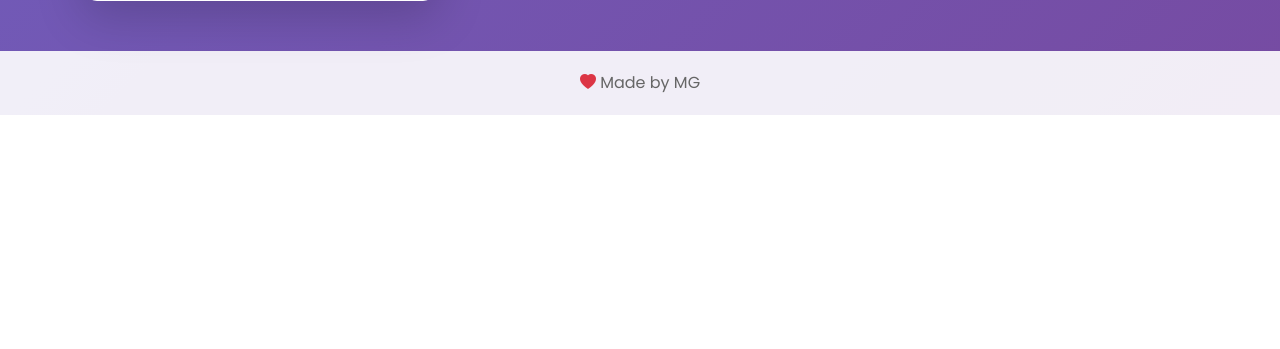
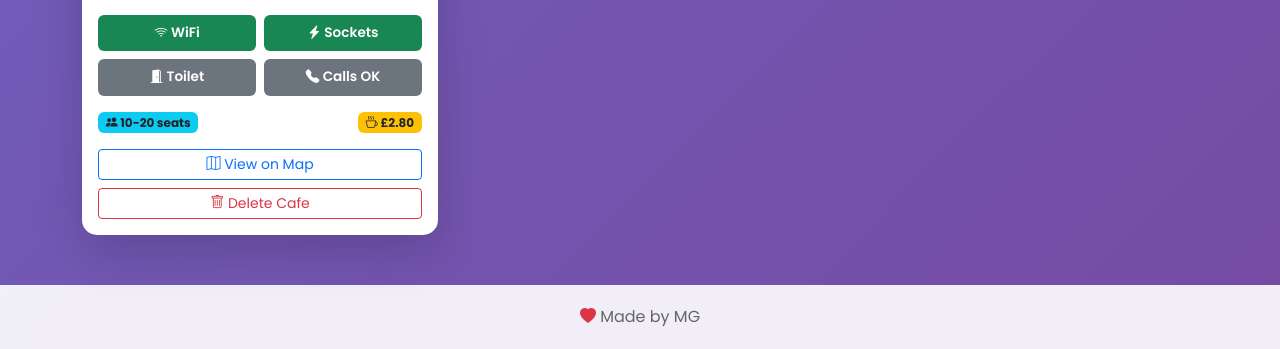
Before and after one commit to NinerMG/Brew_and_Byte, a Flask app: page / in a window 1280 px wide. Shown: the part 3602-3951 px from the top of the page. Before the commit the page ends 3717 px from the top, so only its background shows below. Run offline with Flask 3, Linux system fonts and the light colour scheme; data comes from the database, SQL or seed files in the repository; both versions use the stored data as it was after the commit.

Commit message:
deleting cafe

```diff
--- a/main.py
+++ b/main.py
@@ -73,8 +73,6 @@ def home():
     all_cafes = db.session.query(Cafe).all()
     return render_template("index.html", cafes=all_cafes)
 
-
-
 @app.route("/add", methods=["GET", "POST"])
 def add_cafe():
     form = CafeForm()
@@ -97,6 +95,14 @@ def add_cafe():
     else:
         return render_template("add_cafe.html", form=form)
 
+@app.route("/delete/<int:cafe_id>")
+def delete_cafe(cafe_id):
+    cafe_to_delete = db.session.get(Cafe, cafe_id)
+    if cafe_to_delete:
+        db.session.delete(cafe_to_delete)
+        db.session.commit()
+    return redirect(url_for('home'))
+
 
 
 if __name__ == '__main__':
--- a/templates/index.html
+++ b/templates/index.html
@@ -138,6 +138,11 @@
                             <a href="{{ cafe.map_url }}" target="_blank" class="btn btn-outline-primary btn-sm">
                                 <i class="bi bi-map"></i> View on Map
                             </a>
+                            <a href="{{ url_for('delete_cafe', cafe_id=cafe.id) }}"
+                               class="btn btn-outline-danger btn-sm"
+                               onclick="return confirm('Are you sure you want to delete {{ cafe.name }}?')">
+                                <i class="bi bi-trash"></i> Delete Cafe
+                            </a>
                         </div>
                     </div>
                 </div>
```
Also changed, not shown: instance/cafes.db.
